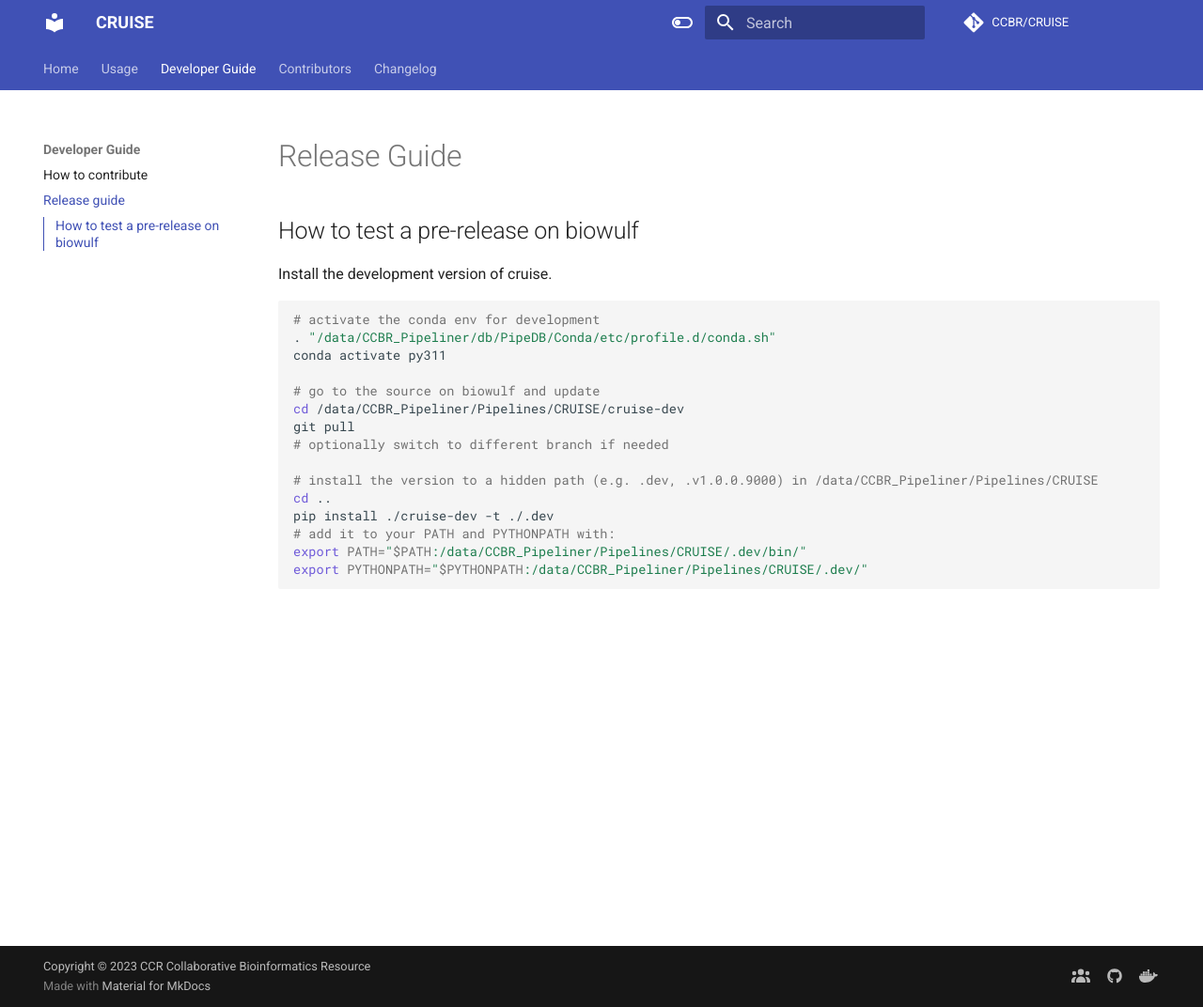
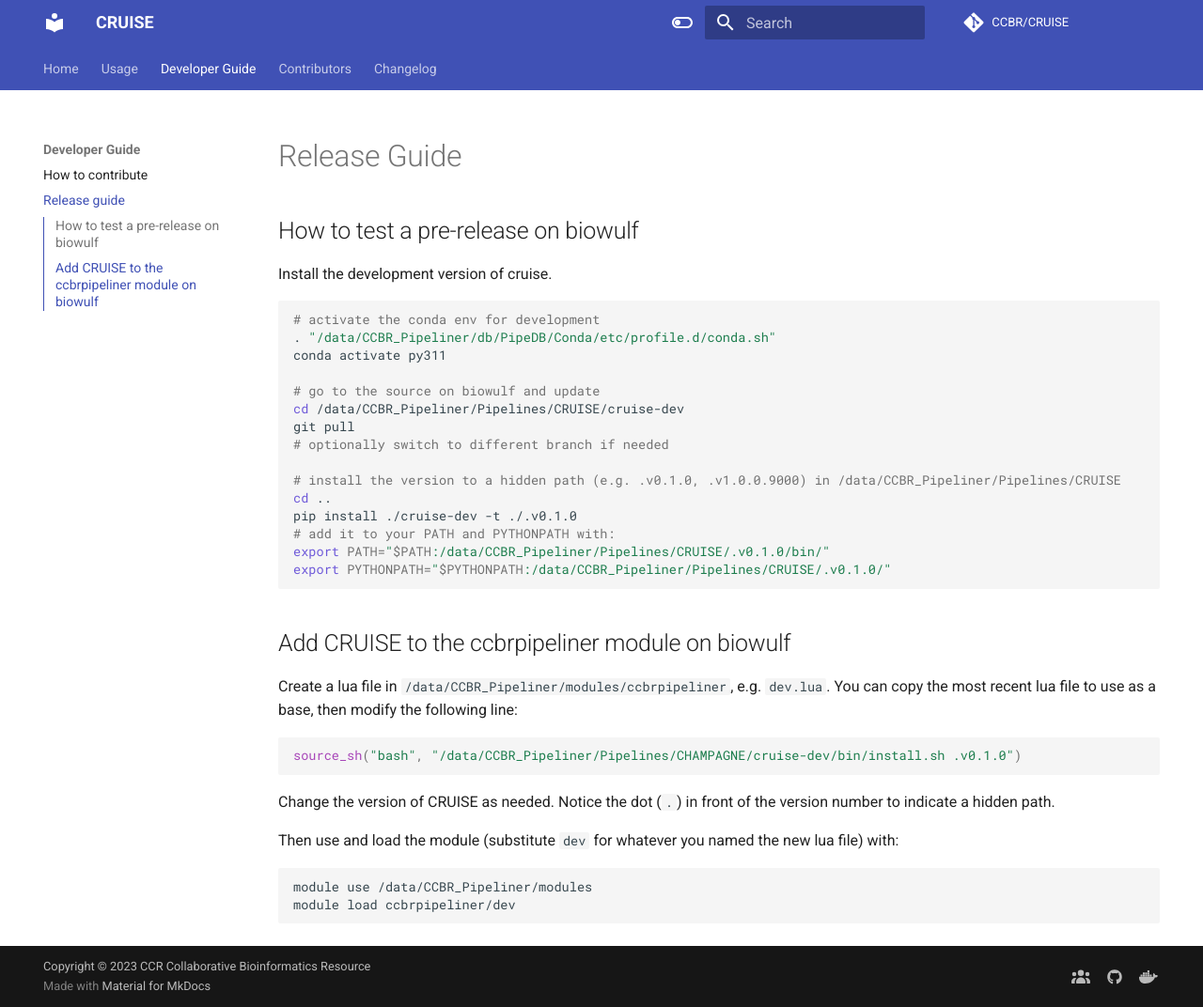
Before and after one commit to abcsFrederick/CRISPIN, an MkDocs documentation site: the page built from docs/release-guide.md, in a window 1280 px wide and 1072 px high. Shown: the whole window at 94% size. Built offline with MkDocs 1.6.1 and Material for MkDocs 9.7.7, drawn with Linux system fonts in a browser that asks for light colours; comment, search, counter and statistics services are not loaded; the version menu is left out.

Commit message:
docs: how to add to ccbrpipeliner module

````diff
--- a/docs/release-guide.md
+++ b/docs/release-guide.md
@@ -14,10 +14,28 @@
 git pull
 # optionally switch to different branch if needed
 
-# install the version to a hidden path (e.g. .dev, .v1.0.0.9000) in /data/CCBR_Pipeliner/Pipelines/CRUISE
+# install the version to a hidden path (e.g. .v0.1.0, .v1.0.0.9000) in /data/CCBR_Pipeliner/Pipelines/CRUISE
 cd ..
-pip install ./cruise-dev -t ./.dev
+pip install ./cruise-dev -t ./.v0.1.0
 # add it to your PATH and PYTHONPATH with:
-export PATH="$PATH:/data/CCBR_Pipeliner/Pipelines/CRUISE/.dev/bin/"
-export PYTHONPATH="$PYTHONPATH:/data/CCBR_Pipeliner/Pipelines/CRUISE/.dev/"
+export PATH="$PATH:/data/CCBR_Pipeliner/Pipelines/CRUISE/.v0.1.0/bin/"
+export PYTHONPATH="$PYTHONPATH:/data/CCBR_Pipeliner/Pipelines/CRUISE/.v0.1.0/"
 ```
+
+## Add CRUISE to the ccbrpipeliner module on biowulf
+
+Create a lua file in `/data/CCBR_Pipeliner/modules/ccbrpipeliner`, e.g. `dev.lua`.
+You can copy the most recent lua file to use as a base, then modify the following line:
+
+```lua
+source_sh("bash", "/data/CCBR_Pipeliner/Pipelines/CHAMPAGNE/cruise-dev/bin/install.sh .v0.1.0")
+```
+
+Change the version of CRUISE as needed. Notice the dot (`.`) in front of the version number to indicate a hidden path.
+
+Then use and load the module (substitute `dev` for whatever you named the new lua file) with:
+
+```sh
+module use /data/CCBR_Pipeliner/modules
+module load ccbrpipeliner/dev
+```
````
